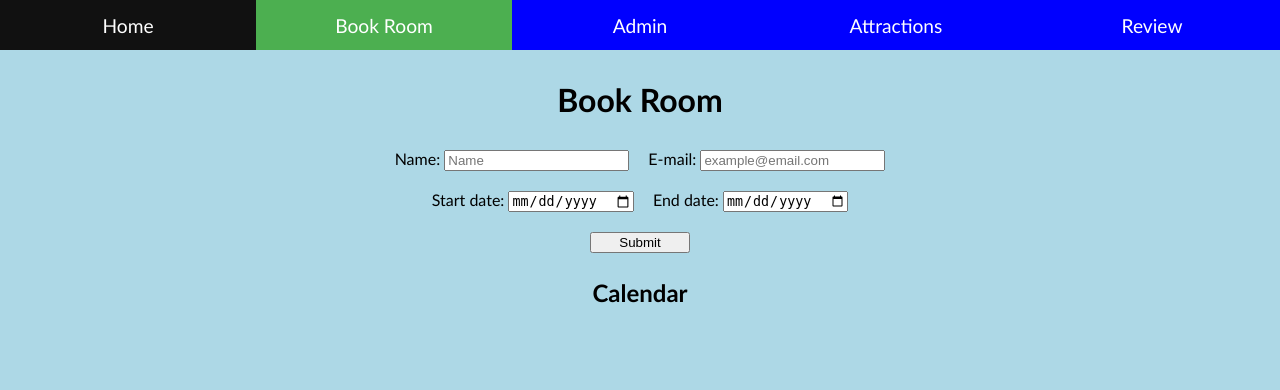
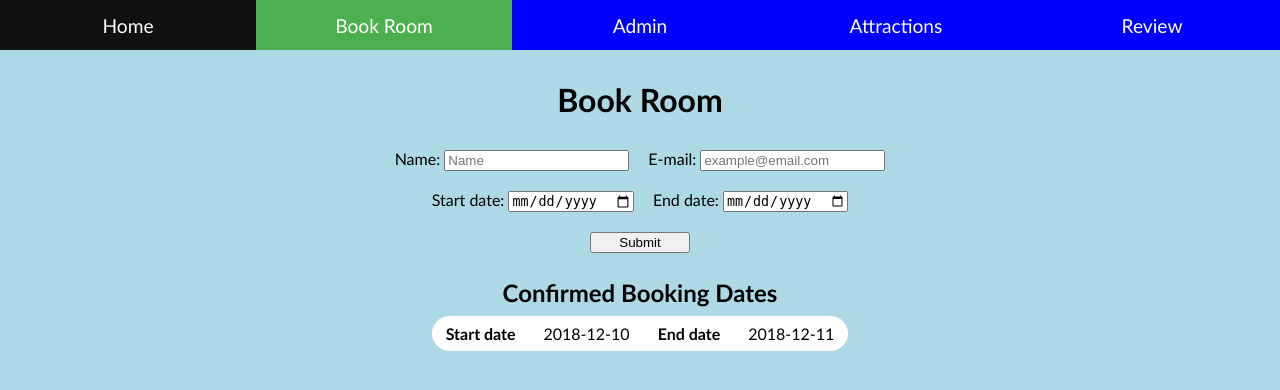
Before and after one commit to JahJah0/Web-dev-CW1, a Flask app: page /booking in a window 1280 px wide. Shown: the top 390 px of the page. Run offline with Flask 2, Linux system fonts and the light colour scheme.

Commit message:
Finished i think

```diff
--- a/coursework/website/booking.py
+++ b/coursework/website/booking.py
@@ -6,7 +6,8 @@ from website import *
 @app.route('/booking', methods=['GET','POST'])
 def bookingPage():
     if request.method == 'POST':
-        return addBooking()
+        addBooking()
+        return displayBooking()
     else:
         return displayBooking()
 
--- a/coursework/website/csv/bookings.csv
+++ b/coursework/website/csv/bookings.csv
@@ -1,4 +1,2 @@
-test2,test.2@example.net,2018-12-25,2018-12-26,REQUEST
-test3,test.3@example.co.uk,2018-12-07,2018-12-09,REQUEST
-Test,example@test.com,2018-12-07,2018-12-24,CONFIRMED
-test4,test.4@example.org,2018-12-24,2018-12-28,DENIED
+TestData2,test.data@mail.com,2018-12-11,2018-12-14,REQUEST
+TestData1,test.data@mail.com,2018-12-10,2018-12-11,CONFIRMED
--- a/coursework/website/static/style.css
+++ b/coursework/website/static/style.css
@@ -14,11 +14,6 @@ h1
 h2
 {
     margin: 5px;
-}
-
-p
-{
-
 }
 
 /*Main content box*/
@@ -107,7 +102,7 @@ p
 /*The current page is set to active and does not change colour when hovered*/
 .menu .active
 {
-     background-color: #4CAF50;
+    background-color: #4CAF50;
 }
 /*Shrink navBar when screen size is < 600px and move content down*/
 @media screen and (max-width: 600px)
@@ -126,6 +121,12 @@ p
     overflow-x: auto;
     margin: 4px  2px 10px 2px;
 
+}
+
+.table-container th
+{
+    font-size: 16px;
+    padding: 8px 14px;
 }
 
 .table-container td
--- a/coursework/website/templates/booking.html
+++ b/coursework/website/templates/booking.html
@@ -1,3 +1,4 @@
+<!-- This is the booking page. -->
 <!DOCTYPE html>
 <html>
     <head>
@@ -6,7 +7,7 @@
         <script type="text/javascript" src="{{url_for('static', filename='app.js')}}"></script>
         <meta http-equiv="Content-type" content="text/html;charset=utf-8"/>
     </head>
-
+    <!-- Navigation bar -->
     <body>
         <div class="navBar">
             <div class="menu">
@@ -23,7 +24,7 @@
 
         <div class="flex-container">
             <div><h1>Book Room</h1></div>
-
+            <!-- Display flashed message from server -->
              {% with messages = get_flashed_messages() %}
                 {% if messages %}
                     {% for message in messages %}
@@ -31,7 +32,7 @@
                     {% endfor %}
                 {% endif %}
             {% endwith %}
-
+            <!-- Booking form -->
             <div>
                 <form action="booking" method="post">
                     Name: <input type="text" name="name" placeholder="Name" style="margin-right: 15px;">
@@ -41,9 +42,27 @@
                     <input type="submit" value="Submit" style="width: 100px;"/>
                 </form>
             </div>
+            <!-- Display all confirmed bookings -->
+            <div class="table-container">
+                <h2>Confirmed Booking Dates</h2>
 
-            <div>
-                <h2>Calendar</h2>
+                <table>
+                {% for line in bookingFile %}
+                    {% if line[-1] == "CONFIRMED" %}
+
+                        <tr>
+                            <th>Start date</th>
+                            <td>
+                                {{line[-3]}}
+                            </td>
+                            <th>End date</th>
+                            <td>
+                                {{line[-2]}}
+                            </td>
+                        </tr>
+                    {% endif %}
+                {% endfor %}
+                </table>
             </div>
 
         </div>
```
Also changed, not shown: coursework/website/templates/404.html (+3 -4 lines), coursework/website/templates/attractions.html (+5 -4 lines), coursework/website/templates/bookingAdmin.html (+10 -9 lines), coursework/website/templates/home.html (+4 -3 lines), coursework/website/templates/review.html (+5 -4 lines).
